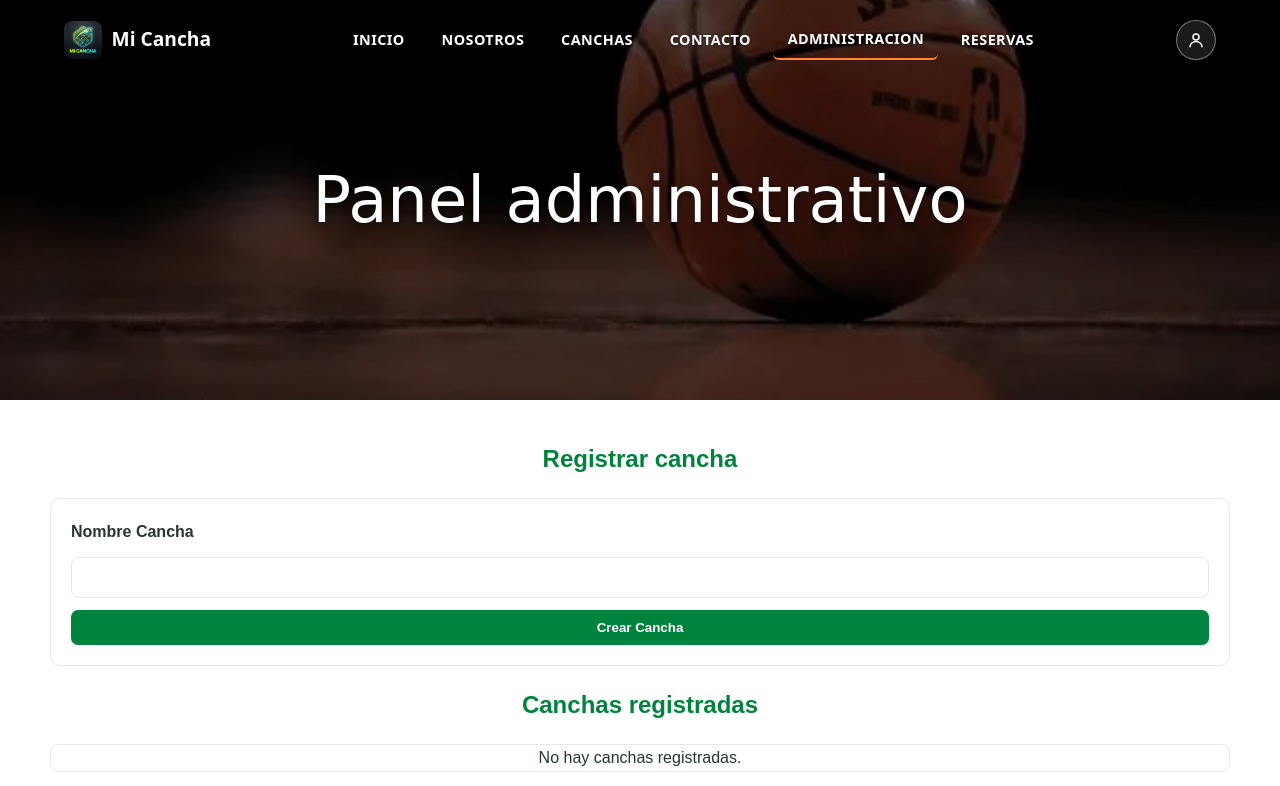
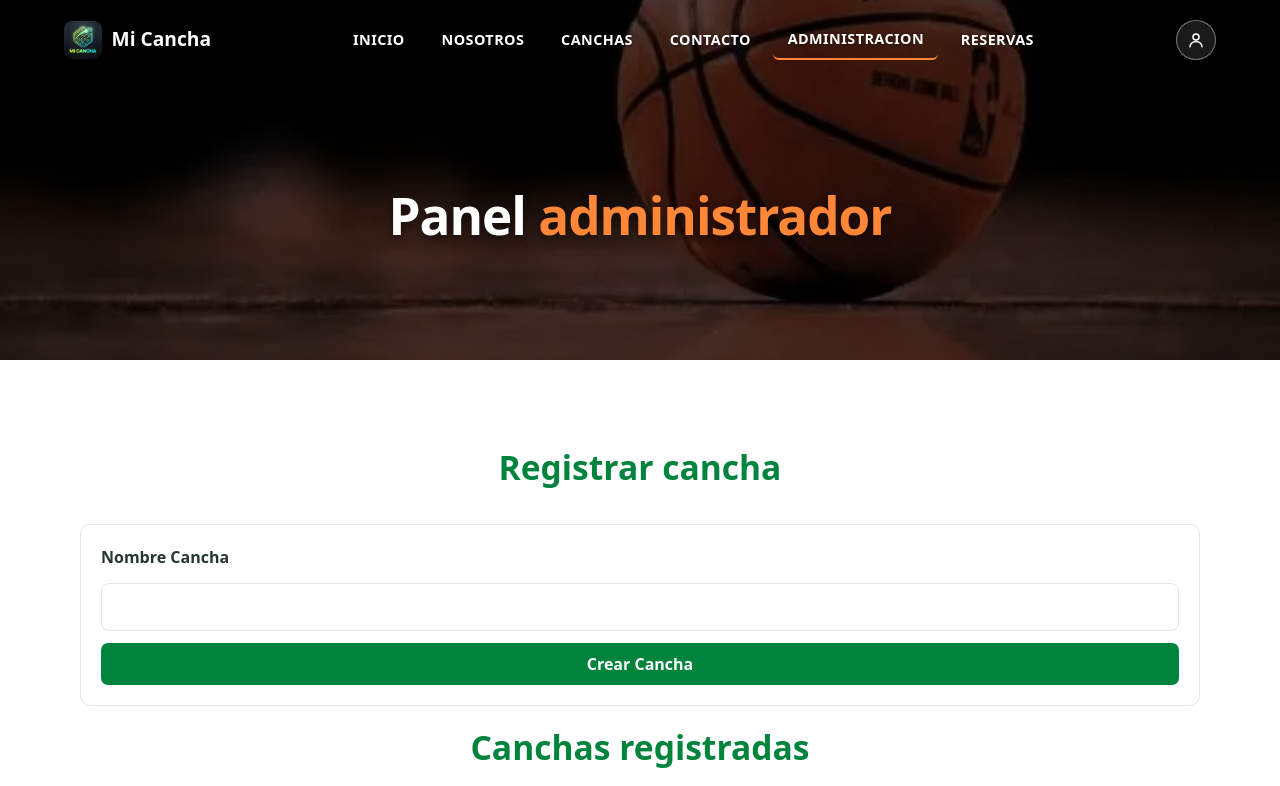
Before and after one commit to Juensi9Mora/Proyecto-Final-Grupo1, a plain HTML site: page pages/panel_admin.html in a window 1280 px wide. Shown: the top 786 px of the page. Drawn offline with Linux system fonts and the light colour scheme.

Commit message:
CSS sincronizado

```diff
--- a/css/catalogo-canchas.css
+++ b/css/catalogo-canchas.css
@@ -26,7 +26,6 @@
     z-index: 2;
     color: var(--blanco);
     font-size: clamp(2rem, 5vw, 3rem);
-    font-family: cursive, sans-serif;
     font-weight: 400;
     padding: 0 1rem;
     text-shadow: 0 4px 10px rgba(0, 0, 0, 0.5);
--- a/css/inicio_sesion.css
+++ b/css/inicio_sesion.css
@@ -9,7 +9,6 @@ body::after {
     position: fixed;
     width: 400px;
     height: 400px;
-    font-family: "Poppins", sans-serif;
     border-radius: 50%;
     z-index: -1;
     filter: blur(150px);
@@ -164,6 +163,10 @@ body::after {
     box-shadow: 0 2px 0 0 var(--verdeMarca);
 }
 
+.mensaje[role = "alert"] {
+    color: var(--narajaDeportivo);
+}
+
 /* ===== Enlaces ===== */
 .olvido {
     margin-top: 0.6rem;
--- a/css/inicio_slider.css
+++ b/css/inicio_slider.css
@@ -251,7 +251,6 @@
         border-radius: 50%;
         background: var(--blanco);
         color: var(--carbonVerdoso);
-        font-family: monospace;
         font-size: 1rem;
         font-weight: bold;
         cursor: pointer;
--- a/css/nosotros.css
+++ b/css/nosotros.css
@@ -22,11 +22,14 @@
   z-index: 2;
   color: var(--blanco);
   font-size: clamp(2.2rem, 7vw, 4rem);
-  font-family: "Poppins", sans-serif;
   font-weight: 600;
   padding: 0 1rem;
   text-shadow: 0 4px 15px rgba(0, 0, 0, 0.5);
   animation: fadeUp 0.8s ease-out forwards;
+}
+
+.hero-titulo span{
+  color: var(--narajaDeportivo);
 }
 
 /* Contenedor Principal */
--- a/css/panel_admin.css
+++ b/css/panel_admin.css
@@ -2,12 +2,15 @@
 :root {
  --verdeMarca: #00843D;
   --verdeOsucro: #006B32;
+  --verdeCancha: #00A650;
   --verdeMenta: #D9F2E3;
   --verdeNiebla: #F1F8F3;
+  --narajaDeportivo: #FF8737;
   --carbonVerdoso: #26372E;
-    --blanco: #fff;
+  --blanco: #ffffff;
   --grisVerdoso: #64736A;
   --grisSeparacion: #E5E9E6;
+  --black: #1a1a1a;
 }
 
 .hero-nosotros-admin {
@@ -27,11 +30,15 @@
   position: relative;
   z-index: 2;
   color: var(--blanco);
-  font-size: clamp(2.2rem, 7vw, 4rem);
-  font-family: "Poppins", cursive, sans-serif;
+  font-size: clamp(2rem, 5vw, 3rem);
   font-weight: 400;
   padding: 0 1rem;
   text-shadow: 0 4px 10px rgba(0, 0, 0, 0.5);
+
+}
+
+.hero-titulo-admin span {
+    color: var(--narajaDeportivo);
 }
 
 /* CONTENEDOR */
@@ -41,7 +48,6 @@ main.contenedor {
     margin: 10px auto;
     padding: 10px;
     color: var(--carbonVerdoso);
-    font-family: "Poppins", sans-serif;
 }
 
 main.contenedor h2 {
--- a/css/reservas.css
+++ b/css/reservas.css
@@ -13,11 +13,14 @@
 
 .hero-titulo-reservas {
     color: var(--blanco);
-    font-family: cursive, sans-serif;
     font-weight: 400;
     font-size: clamp(2rem, 7vw, 3.5rem);
     padding: 0 1rem;
     text-shadow: 0 4px 10px rgba(0, 0, 0, 0.5);
+}
+
+.hero-titulo-reservas span{
+    color: var(--narajaDeportivo);
 }
 
 /* ===== Estructura ===== */
--- a/css/style.css
+++ b/css/style.css
@@ -10,6 +10,21 @@
   --grisVerdoso: #64736A;
   --grisSeparacion: #E5E9E6;
   --black: #1a1a1a;
+
+  /* Escala tipográfica unificada */
+  --font-principal: "Poppins", system-ui, -apple-system, sans-serif;
+  --text-hero: clamp(2rem, 5vw, 3.2rem);
+  --text-h2: clamp(1.5rem, 3.2vw, 2.1rem);
+  --text-h3: clamp(1.15rem, 2vw, 1.35rem);
+  --text-body: 1rem;
+  --text-small: 0.875rem;
+
+  /* Espaciado y contenedores estándar */
+  --container-max: 1140px;
+  --container-width: min(1140px, 92%);
+  --section-gap: clamp(2.5rem, 5vw, 3.5rem);
+  --hero-height: 45vh;
+  --hero-min-height: 300px;
 }
 
 * {
@@ -18,18 +33,96 @@
     padding: 0;
 }
 
-html {
-    scroll-behavior: smooth;
+/* ===== Sistema Unificado de Páginas Internas (Alta especificidad) ===== */
+
+/* 1. Forzar tipografía nativa y herencia en formularios en todas las vistas */
+html body {
+  font-family: system-ui, -apple-system, "Segoe UI", Roboto, Helvetica, Arial, sans-serif;
+  font-size: var(--text-body);
+  line-height: 1.6;
 }
 
-body {
-  min-height: 100vh;
+body button,
+body input,
+body select,
+body textarea {
+  font-family: inherit;
+  font-size: inherit;
+}
+
+/* 2. Estandarizar altura y espacio superior de los banners (Hero) */
+body .hero-catalogo,
+body .hero-nosotros,
+body .hero-nosotros-contacto,
+body .hero-nosotros-admin,
+body .hero-titulo-admin,
+body .hero-reservas{
+  position: relative;
+  width: 100%;
+  height: 45vh;
+  min-height: 320px;
+  padding-top: 72px; /* Compensa exactamente la barra de navegación fija */
   display: flex;
-  flex-direction: column;
-  font-family: "Poppins", system-ui, sans-serif;
-  color: var(--black);
-  background-color: var(--blanco);
-  line-height: 1.6;
+  align-items: center;
+  justify-content: center;
+  text-align: center;
+  box-sizing: border-box;
+}
+
+/* 3. Estandarizar TODOS los títulos principales (H1) */
+body .hero-catalogo h1,
+body .hero-titulo h1,
+body .hero-nosotros-admin h1,
+body .hero-titulo-admin,
+body .hero-titulo-reservas,
+body .hero-nosotros-contacto h1,
+body .welcome h1 {
+  position: relative;
+  z-index: 2;
+  margin: 0;
+  padding: 0 1rem;
+  font-family: inherit;
+  font-size: var(--text-hero);
+  font-weight: 700;
+  line-height: 1.2;
+  letter-spacing: -0.02em;
+  text-transform: none;
+}
+
+/* Estandarizar subtítulos de sección (H2) */
+body .catalogo-intro h2,
+body .seccion > h2,
+body .section-contacto > h2,
+body main.contenedor h2,
+body .section-heading h2 {
+  font-size: var(--text-h2);
+  font-weight: 700;
+  line-height: 1.25;
+  margin-bottom: 1rem;
+}
+
+/* Estandarizar el ancho y los márgenes exteriores del contenido principal */
+body .catalogo,
+body .contenido,
+body main.contenedor,
+body .reservas,
+body .section-formulario,
+body .page-shell {
+  width: var(--container-width);
+  max-width: var(--container-max);
+  margin: var(--section-gap) auto;
+}
+
+
+/* Estandarizar los banners (Hero) de las páginas internas */
+.hero-catalogo,
+.hero-nosotros,
+.hero-nosotros-contacto,
+.hero-nosotros-admin,
+.hero-reservas {
+  height: var(--hero-height) !important;
+  min-height: var(--hero-min-height) !important;
+  padding-top: 72px; /* Compensa la altura de la navbar fija */
 }
 
 a {
@@ -62,7 +155,6 @@ a {
   box-shadow: 0 4px 20px rgba(0, 0, 0, 0.25);
   /*backdrop-filter: blur(8px);*/
 }
-
 
 .logo {
   display: flex;
@@ -225,6 +317,90 @@ a {
   font-family: cursive, sans-serif;
 }
 
+/* ===== Sistema Unificado de Páginas Internas ===== */
+.hero-catalogo,
+.hero-nosotros,
+.hero-nosotros-contacto,
+.hero-nosotros-admin,
+.hero-reservas {
+  height: var(--hero-height);
+  min-height: var(--hero-min-height);
+  padding-top: 72px;
+}
+
+.hero-catalogo h1,
+.hero-titulo,
+.hero-titulo-admin,
+.hero-titulo-reservas,
+.hero-nosotros-contacto h1 {
+  font-family: var(--font-principal);
+  font-size: var(--text-hero);
+  font-weight: 700;
+  line-height: 1.2;
+  letter-spacing: -0.02em;
+  text-transform: none;
+}
+
+.catalogo-intro h2,
+.seccion > h2,
+.section-contacto > h2,
+main.contenedor h2 {
+  font-size: var(--text-h2);
+  font-weight: 700;
+  line-height: 1.25;
+  margin-bottom: 1rem;
+}
+
+.catalogo,
+.contenido,
+main.contenedor,
+.reservas,
+.section-formulario,
+.page-shell {
+  width: var(--container-width);
+  max-width: var(--container-max);
+  margin: var(--section-gap) auto;
+}
+
+/* ===== Animación de entrada unificada (style.css) ===== */
+@keyframes aparecerTexto {
+  from {
+    opacity: 0;
+    transform: translateY(15px);
+  }
+  to {
+    opacity: 1;
+    transform: translateY(0);
+  }
+}
+
+/* 1. Títulos principales de los banners (Hero) */
+body .hero-catalogo h1,
+body .hero-titulo-admin,
+body .hero-titulo-reservas {
+  animation: aparecerTexto 0.9s ease-out both;
+}
+
+/* 2. Contenedores principales (entran un instante después para dar fluidez) */
+body .catalogo,
+body main.contenedor,
+body .reservas {
+  animation: aparecerTexto 0.9s ease-out 0.15s both;
+}
+
+/* 3. Accesibilidad: desactivar animación si el usuario prefiere reducir movimiento */
+@media (prefers-reduced-motion: reduce) {
+  body .hero-catalogo h1,
+  body .hero-titulo-admin,
+  body .hero-titulo-reservas,
+  body .catalogo,
+  body main.contenedor,
+  body .reservas {
+    animation: none;
+  }
+}
+
+
 @media (max-width: 768px) {
   .hero-inicio {
     height: 50vh;
@@ -309,7 +485,6 @@ a {
   font-size: 12px;
 }
 
-/* Media Queries para Dispositivos Móviles y Tablets */
 /* Media Queries para Dispositivos Móviles y Tablets */
 @media (max-width: 900px) {
   .menu-toggle {
--- a/pages/panel_admin.html
+++ b/pages/panel_admin.html
@@ -15,9 +15,11 @@
     <!-- Navbar Principal Fijo -->
     <div id="navbar-root"></div>
 
-    <section class="hero-nosotros-admin">
-        <h1 class="hero-titulo-admin">Panel administrativo</h1>
+        <div class="hero-nosotros-admin">
+    <section class="hero-titulo-admin">
+        <h1>Panel <span>administrador</span></h1>
     </section>
+    </div>
 
     <main class="contenedor">
         <h2 class="inicio-registro">Registrar cancha</h2>
```
Also changed, not shown: index.html (+0 -1 lines), pages/catalogo-canchas.html (+0 -1 lines), pages/nosotros.html (+1 -1 lines), pages/reservas.html (+1 -1 lines). Lines whose indentation alone changed are shown as unchanged.
